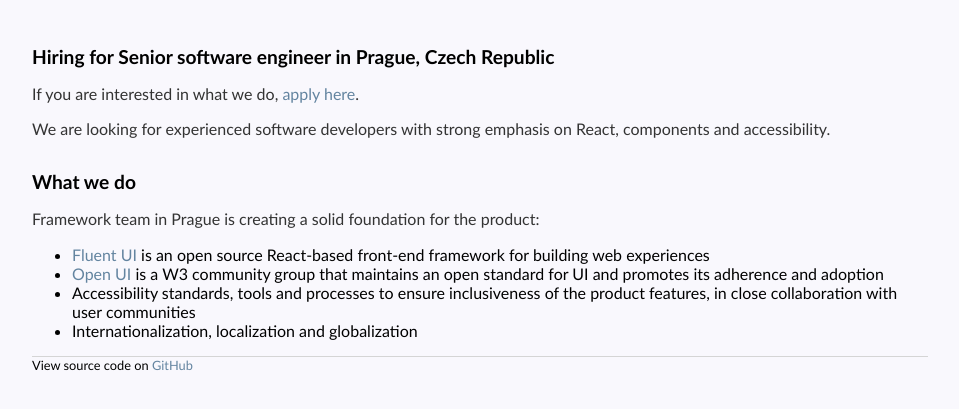
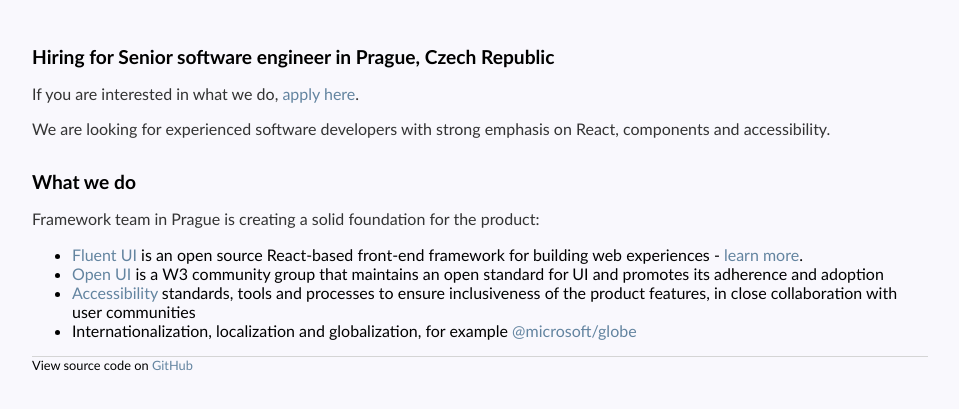
Before and after one commit to jurokapsiar/jurokapsiar.github.io, a plain HTML site: page hiring.html in a window 1280 px wide. Shown: the part 89-498 px from the top of the page, without its empty margins (32-991 px from the left). Drawn offline with Linux system fonts and the light colour scheme.

Commit message:
minor corrections

```diff
--- a/hiring.html
+++ b/hiring.html
@@ -53,12 +53,14 @@
         <p>Framework team in Prague is creating a solid foundation for the product:</p>
         <ul>
           <li><a href="https://github.com/microsoft/fluentui">Fluent UI</a> is an open source React-based front-end
-            framework for building web experiences</li>
+            framework for building web experiences - <a href="https://aka.ms/fluent-ui">learn more</a>.</li>
           <li><a href="https://github.com/WICG/open-ui">Open UI</a> is a W3 community group that maintains an open
             standard for UI and promotes its adherence and adoption</li>
-          <li>Accessibility standards, tools and processes to ensure inclusiveness of the product features, in close
+          <li><a href="https://fluentsite.z22.web.core.windows.net/accessibility">Accessibility</a> standards, tools and
+            processes to ensure inclusiveness of the product features, in close
             collaboration with user communities</li>
-          <li>Internationalization, localization and globalization</li>
+          <li>Internationalization, localization and globalization, for example <a
+              href="https://github.com/microsoft/globe">@microsoft/globe</a></li>
         </ul>
 
       </div>
```
Also changed, not shown: index.html (+4 -3 lines).
